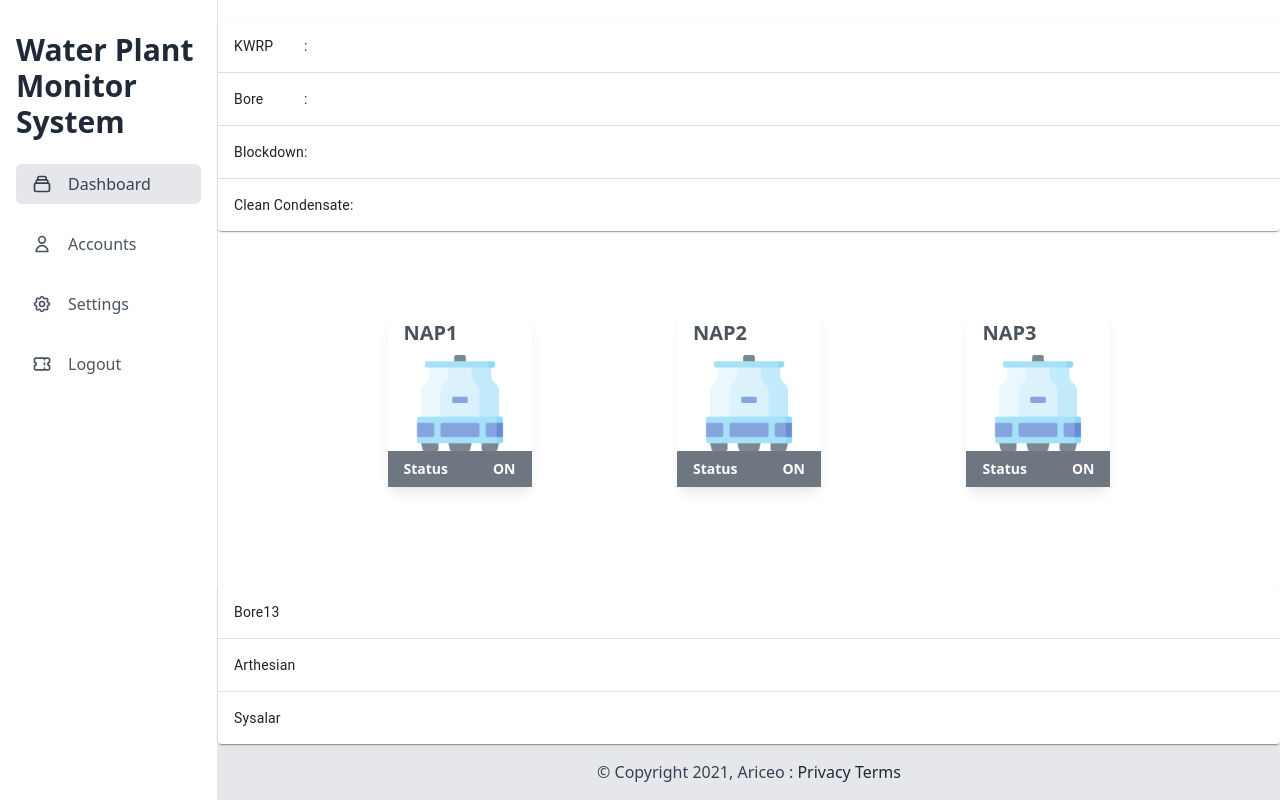
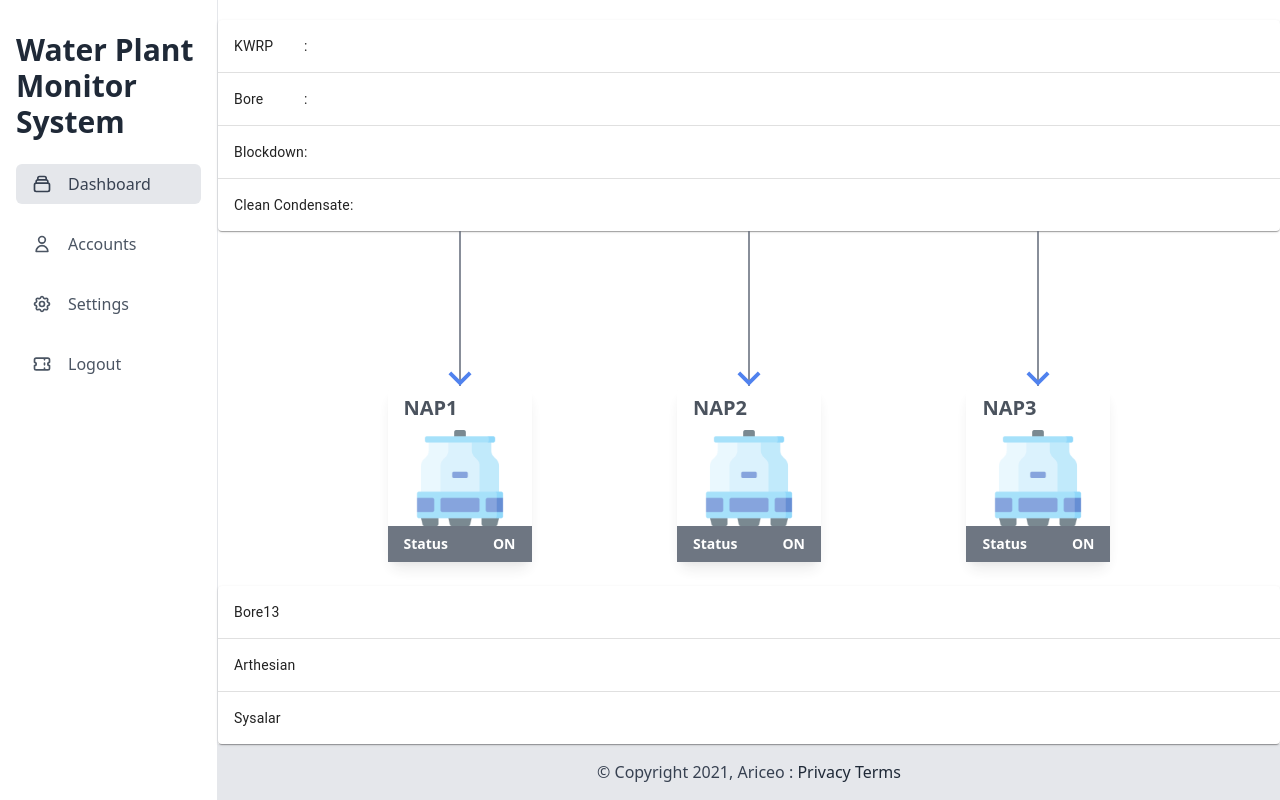
Before and after one commit to moulee40/automatic-water-system, a React (Create React App) app: page /home in a window 1280 px wide. Built offline with nearby package versions, Linux system fonts and the light colour scheme; no server answers.

Commit message:
page 2 line fix commit

```diff
--- a/src/components/Main.js
+++ b/src/components/Main.js
@@ -8,6 +8,7 @@ import LeftContainer from "./LeftContainer";
 import BottomContainer from "./BottomContainer";
 import DashboardTopSection from "./DashboardTopSection";
 import DashboardBottomSection from "./DashboardBottomSection";
+import KeyboardArrowDownIcon from '@material-ui/icons/KeyboardArrowDown';
 import axios from "axios";
 
 const eventBaseUrl = "https://n8meabel9l.execute-api.us-east-2.amazonaws.com/dev/all";
@@ -66,8 +67,12 @@ class Main extends React.Component {
       <div className="flex flex-1 flex-wrap p-6 pt-0 justify-evenly relative">
       {coolingTower.map((label,index) => {
       return(
-        <div className={status && status[index]==="ON"?"flex relative":"flex relative pointer-events-none opacity-80"}>
-
+        <div className={status && status[index]==="ON"?"flex flex-col relative":"flex flex-col relative pointer-events-none opacity-80"}>
+          <div className="flex flex-1 justify-center">
+            <div className='border-l-2 border-solid border-gray-500 relative'>
+            <KeyboardArrowDownIcon className='text-blue-600 absolute bottom-[-15px] left-[-24px]' style={{fontSize:'46px'}}/>
+            </div>
+          </div>
           <MotorCard label={label} onClick={()=>this.openDialog(label)} key={index}/>
   </div>
   );
--- a/src/components/MotorCard.js
+++ b/src/components/MotorCard.js
@@ -28,7 +28,7 @@ class MotorCard extends React.Component {
 
   render() {
     return (
-        <div class="max-w-xs mt-20 bg-white rounded-lg shadow-lg cursor-pointer dark:bg-gray-800 max-h-[176px] min-w-[9rem] relative" onClick={this.props.onClick}>
+        <div class="max-w-xs bg-white rounded-lg shadow-lg cursor-pointer dark:bg-gray-800 max-h-[176px] min-w-[9rem] relative" onClick={this.props.onClick}>
         <div class="px-4 py-2">
             <h1 class="text-xl font-bold text-gray-800 uppercase dark:text-white">{this.props.label}</h1>
             {/* <p class="mt-1 text-sm text-gray-600 dark:text-gray-400">Lorem ipsum dolor sit amet consectetur adipisicing elit. Modi quos quidem sequi illum facere recusandae voluptatibus</p> */}
```
